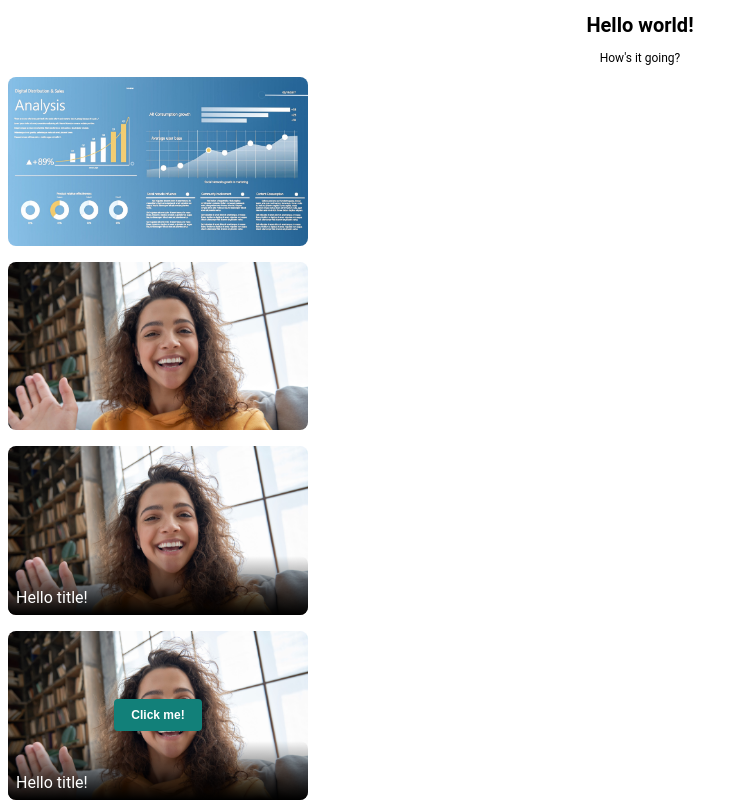
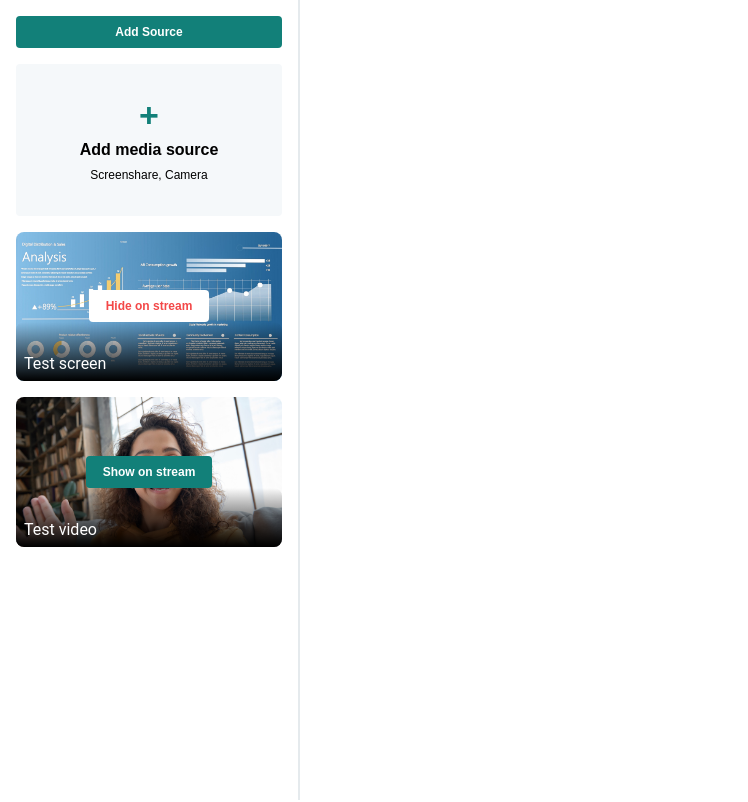
Before and after one commit to wesrupert/melon-mirage, a Vue app: page / in a window 1280 px wide. Shown: the top 802 px of the page, without its empty margins (0-748 px from the left). Built offline with nearby package versions, Linux system fonts and the light colour scheme.

Commit message:
add vuex state

```diff
--- a/src/App.vue
+++ b/src/App.vue
@@ -1,31 +1,77 @@
 <template>
-  <h1>Hello world!</h1>
-  <p>How's it going?</p>
   <div class="sidebar">
-    <MediaSource type="screen" />
-    <MediaSource type="video" />
-    <MediaSource title="Hello title!" type="video" />
-    <MediaSource title="Hello title!" type="video">
-      <button class="primary">Click me!</button>
-    </MediaSource>
-    <MediaSource title="Hello title!" type="screen">
-      <div>Hello slot!</div>
-      <button class="primary">Click me!</button>
-    </MediaSource>
+    <button class="primary add-source" @click="onAddSourceClick">
+      Add Source
+    </button>
+    <button
+      v-if="showPlaceholder"
+      class="secondary placeholder"
+      @click="onAddSourceClick"
+    >
+      <div class="placeholder-contents">
+        <div>
+          <h1 class="add">+</h1>
+          <h2>Add media source</h2>
+          <p>Screenshare, Camera</p>
+        </div>
+      </div>
+    </button>
+
+    <MediaSource v-for="source in sources" :key="source.key" :source="source" />
   </div>
 </template>
 
 <script setup lang="ts">
+import { computed } from "@vue/reactivity";
+import { useStore } from "vuex";
 import MediaSource from "./components/MediaSource.vue";
+import { key } from "./store";
+
+const store = useStore(key);
+
+const sources = computed(() => store.state.sources);
+
+const showPlaceholder = computed(
+  () => /* store.state.sources.length === 0 */ true
+);
+
+function onAddSourceClick() {
+  // TODO
+}
 </script>
 
 <style lang="scss">
 @import "styles/_global.scss";
 
 .sidebar {
-  width: clamp(200px, 50%, 300px);
+  width: clamp(200px, 33%, 300px);
+  height: 100%;
+  padding: $gap-m;
+  border-right: 2px solid $border-color;
+
   display: flex;
   flex-direction: column;
   gap: $gap-m;
 }
+
+.placeholder {
+  padding: 0;
+  @include ratio-wrapper;
+}
+
+.placeholder-contents {
+  @include ratio-contents;
+  font-weight: normal;
+  line-height: 1em;
+
+  display: flex;
+  flex-direction: column;
+  align-items: center;
+  justify-content: center;
+
+  h1 {
+    font-size: $font-xxl;
+    color: $accent;
+  }
+}
 </style>
--- a/src/components/MediaSource.vue
+++ b/src/components/MediaSource.vue
@@ -1,23 +1,43 @@
 <template>
   <div class="source">
     <div class="source-stream">
-      <MediaStream class="source-stream" :type="props.type" />
+      <MediaStream class="source-stream" :type="props.source.type" />
       <div class="overlay">
-        <slot />
+        <button v-if="isSourceOnStream" class="tertiary" @click="onHideClick">
+          Hide on stream
+        </button>
+        <button v-else class="primary" @click="onShowClick">
+          Show on stream
+        </button>
       </div>
     </div>
-    <div v-if="title" class="title">{{ props.title }}</div>
+    <div v-if="props.source.title" class="title">{{ props.source.title }}</div>
   </div>
 </template>
 
 <script setup lang="ts">
-import { defineProps } from "vue";
+import { key, Mutations } from "@/store";
+import { Media } from "@/vuex";
+import { computed, defineProps } from "vue";
+import { useStore } from "vuex";
 import MediaStream from "./MediaStream.vue";
 
-const props = defineProps<{
-  title?: string;
-  type: "video" | "screen";
-}>();
+const store = useStore(key);
+const props = defineProps<{ source: Media }>();
+
+const isSourceOnStream = computed(() =>
+  props.source.type === "screen"
+    ? props.source.key === store.state.currentScreen
+    : props.source.key === store.state.currentVideo
+);
+
+function onShowClick() {
+  store.commit(Mutations.SHOW_SOURCE, props.source.key);
+}
+
+function onHideClick() {
+  store.commit(Mutations.HIDE_SOURCE, props.source.key);
+}
 </script>
 
 <style scoped lang="scss">
@@ -50,6 +70,7 @@ const props = defineProps<{
   flex-direction: column;
   align-items: center;
   justify-content: center;
+  z-index: 2;
 }
 
 .source-stream {
--- a/src/main.ts
+++ b/src/main.ts
@@ -1,4 +1,5 @@
 import { createApp } from "vue";
 import App from "./App.vue";
+import store, { key } from "./store";
 
-createApp(App).mount("#app");
+createApp(App).use(store, key).mount("#app");
--- /dev/null
+++ b/src/store/index.ts
@@ -0,0 +1,65 @@
+import { Media, MediaSourceType, State } from "@/vuex";
+import { InjectionKey } from "vue";
+import { createStore, Store } from "vuex";
+
+export const key: InjectionKey<Store<State>> = Symbol();
+
+export const Mutations = {
+  ADD_SOURCE: "add",
+  SHOW_SOURCE: "show",
+  HIDE_SOURCE: "hide",
+};
+
+export default createStore<State>({
+  state: () => ({
+    sources: [
+      {
+        title: "Test screen",
+        key: 0,
+        type: "screen",
+      },
+      {
+        title: "Test video",
+        key: 1,
+        type: "video",
+      },
+    ],
+    layout: 0,
+    currentScreen: 0,
+    currentVideo: undefined,
+  }),
+  getters: {},
+  mutations: {
+    [Mutations.ADD_SOURCE]: (
+      state,
+      payload: { title: string; type: MediaSourceType }
+    ) => {
+      state.sources = [
+        ...state.sources,
+        {
+          title: payload.title,
+          type: payload.type,
+          key: state.sources.length,
+        },
+      ];
+    },
+    [Mutations.SHOW_SOURCE]: (state, key: number) => {
+      const source = state.sources[key];
+      if (!source) {
+        return;
+      }
+      if (source.type === "screen") {
+        state.currentScreen = key;
+      } else {
+        state.currentVideo = key;
+      }
+    },
+    [Mutations.HIDE_SOURCE]: (state, key: number) => {
+      if (state.currentScreen === key) {
+        state.currentScreen = undefined;
+      } else if (state.currentVideo === key) {
+        state.currentVideo = undefined;
+      }
+    },
+  },
+});
--- a/src/styles/_global.scss
+++ b/src/styles/_global.scss
@@ -4,13 +4,21 @@
   box-sizing: border-box;
 }
 
-#app {
+html, body {
   font-family: Roboto, Helvetica, Arial, sans-serif;
   -webkit-font-smoothing: antialiased;
   -moz-osx-font-smoothing: grayscale;
   text-align: center;
   color: $fg-primary;
   background-color: $bg-primary;
+  margin: 0;
+  padding: 0;
+  overflow: hidden;
+}
+
+#app {
+  width: 100vw;
+  height: 100vh;
 }
 
 h1 {
--- a/src/styles/_theme.scss
+++ b/src/styles/_theme.scss
@@ -12,6 +12,7 @@ $font-s: 12px;
 $font-m: 14px;
 $font-l: 16px;
 $font-xl: 20px;
+$font-xxl: 34px;
 
 $ratio-widescreen: calc(100% * 9/16);
 
@@ -36,6 +37,7 @@ $fg-accent: white;
 $bg-alert: white;
 $fg-alert: #F34848;
 
+$border-color: $tertiary;
 
 @mixin gradient {
   color: $fg-gradient;
@@ -69,3 +71,9 @@ $fg-alert: #F34848;
   padding-left: $left;
   width: calc(100% - $right - $left);
 }
+
+@mixin fill-h-with-padding($top: $gap-s, $bottom: $top) {
+  padding-top: $top;
+  padding-bottom: $bottom;
+  height: calc(100% - $top - $bottom);
+}
```
Also changed, not shown: src/vuex.d.ts (added, +23 -0 lines), 1 other file (tests, documents, lock files or other folders).
